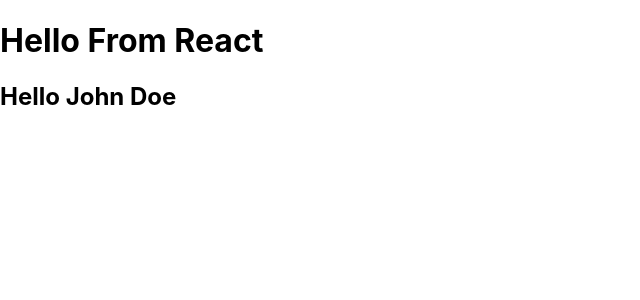
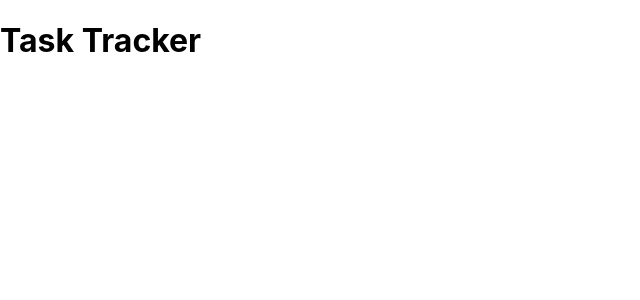
Before and after one commit to Malal0/TraversyMedia, a React (Create React App) app in the folder tasktracker/react-task-tracker/: page / in a window 1280 px wide. Shown: the top 300 px of the page, without its empty margins (0-640 px from the left). Built offline with nearby package versions, Linux system fonts and the light colour scheme.

Commit message:
practice

```diff
--- a/tasktracker/react-task-tracker/src/App.js
+++ b/tasktracker/react-task-tracker/src/App.js
@@ -1,13 +1,12 @@
+import Header from "./components/Header";
 
 function App() {
-  const name = 'John Doe';
 
   return (
-    <div className="Container">
-      <h1>Hello From React</h1>
-      <h2>Hello {name}</h2>
+    <div className='container'>
+      <Header />
     </div>
   );
-}
+};
 
 export default App;
--- /dev/null
+++ b/tasktracker/react-task-tracker/src/components/Header.js
@@ -0,0 +1,19 @@
+import PropTypes from 'prop-types'
+
+const Header = ({ title }) => {
+    return (
+        <header>
+            <h1>{title}</h1>
+        </header>
+    )
+};
+
+Header.defaultProps = {
+    title: 'Task Tracker',
+}
+
+Header.propTypes = {
+    title: PropTypes.string,
+}
+
+export default Header
```
